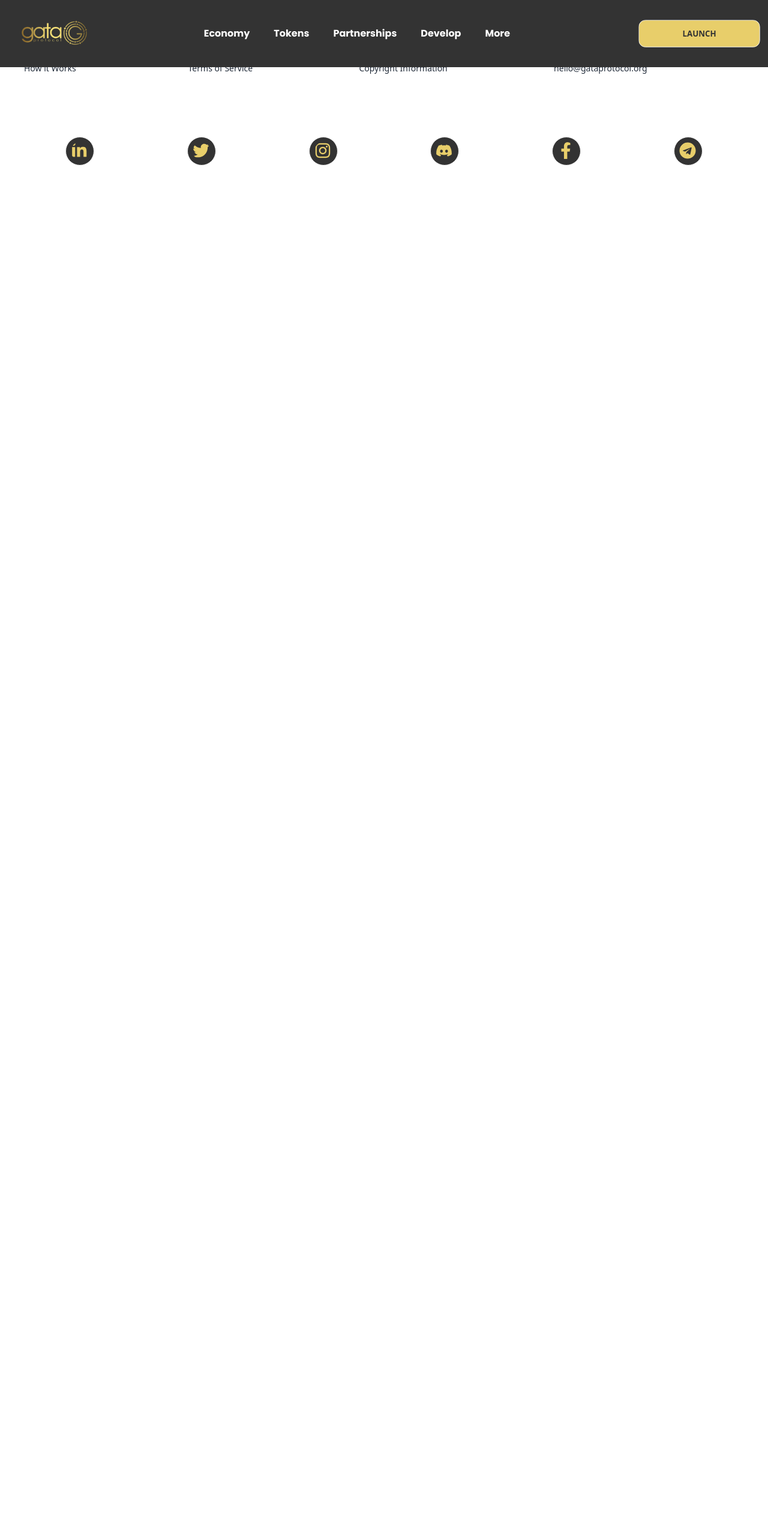
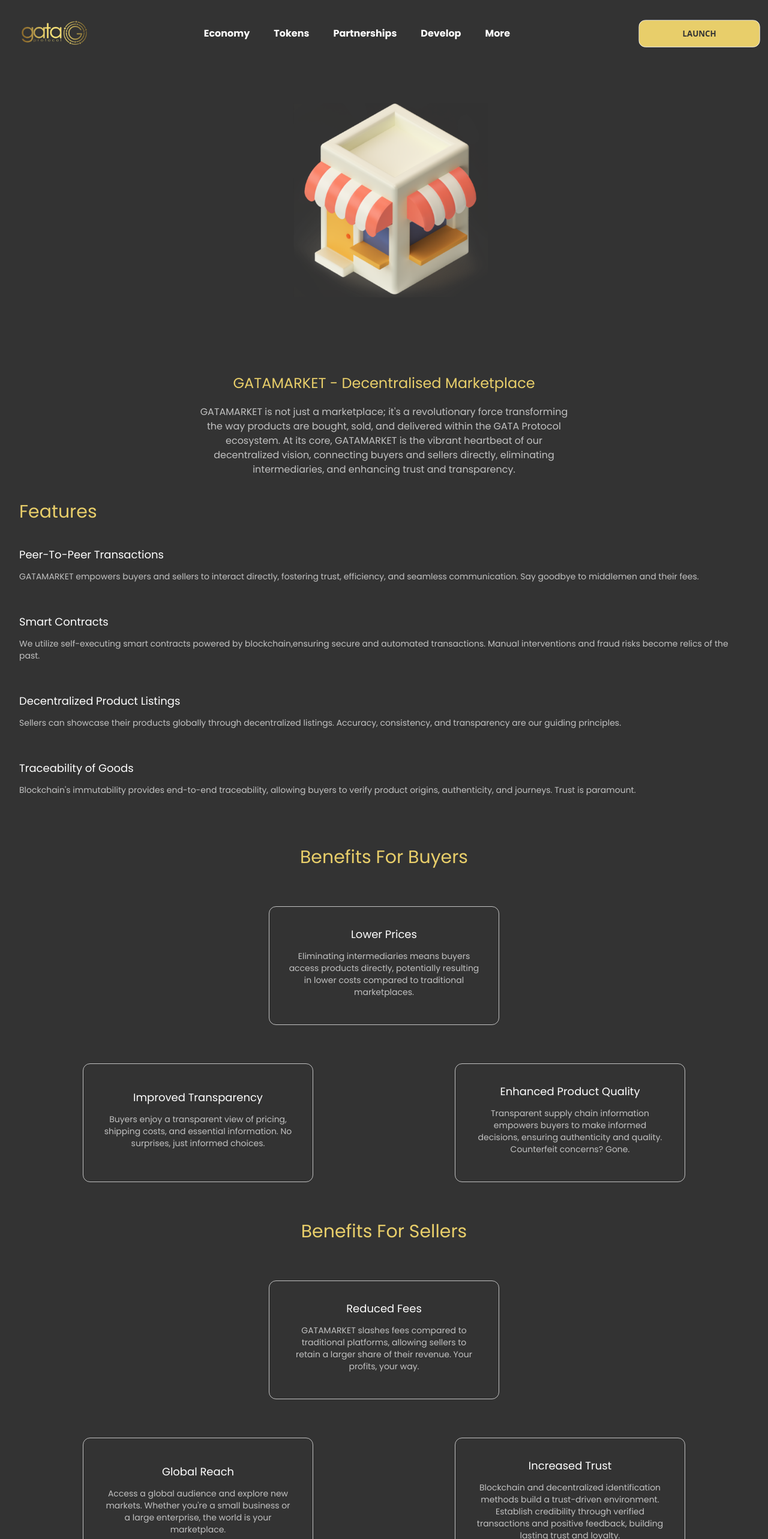
Before and after one commit to jkavod/gata-frontend, a React (Vite) app: page /gata-market in a window 1280 px wide. Shown: the top 2566 px of the page at 60% size. Before the commit the page ends 800 px from the top, so only its background shows below. Built offline with nearby package versions, Linux system fonts and the light colour scheme; a web font is replaced by a local one.

Commit message:
gata market completed

```diff
--- a/src/App.jsx
+++ b/src/App.jsx
@@ -4,6 +4,7 @@
 import { Footer } from './components/common/Footer';
 import { Home } from './components/pages/landing/Home';
 import { DiscoverOurSolutions } from './components/pages/solutions/DiscoverOurSolutions';
+import { GataMarket } from './components/pages/gatamarket/GataMarket';
 
 import styles from './style';
 
@@ -20,6 +21,7 @@
       <Routes>
         <Route path='/' element={<Home />} />
         <Route path='/discover-solutions' element={<DiscoverOurSolutions />} />
+        <Route path='/gata-market' element={<GataMarket />} />
       </Routes>
       <Footer />
       </div>
--- a/src/components/common/GataSection.jsx
+++ b/src/components/common/GataSection.jsx
@@ -2,8 +2,9 @@
 import styles, { layout } from '../../style';
 import { motion, useAnimation } from 'framer-motion';
 import { useInView } from 'react-intersection-observer';
+import { Link } from 'react-router-dom';
 
-const GataSection = ({ title1, content1, icon1, title2, content2, icon2 }) => {
+const GataSection = ({ title1, content1, icon1, path1, title2, content2, icon2, path2 }) => {
   const controls = useAnimation();
   const [ref, inView] = useInView();
 
@@ -39,7 +40,7 @@
           </p>
 
           <div className='py-3'>
-            <button className='btn bg-gold text-white px-16 py-3'>Learn More</button>
+            <Link to={path1} className='btn bg-gold text-white px-16 py-3'>Learn More</Link>
           </div>
         </div>
 
@@ -67,7 +68,7 @@
           </p>
 
           <div className='py-3'>
-            <button className='btn bg-gold text-white px-16 py-3'>Learn More</button>
+            <Link to={path2} className='btn bg-gold text-white px-16 py-3'>Learn More</Link>
           </div>
         </div>
 
--- /dev/null
+++ b/src/components/pages/gatamarket/GataMarket.jsx
@@ -0,0 +1,104 @@
+import React, { useEffect } from 'react'
+import styles from '../../../style'
+import shop from '../../../assets/shop.png'
+import { motion, useAnimation } from 'framer-motion';
+import { useInView } from 'react-intersection-observer';
+
+const GataMarket = () => {
+    const controls = useAnimation();
+    const [ref, inView] = useInView();
+
+    useEffect(() => {
+        if (inView) {
+          controls.start({ x: 0, opacity: 1, scale: 0.7 });
+        }
+      }, [controls, inView]);
+
+  return (
+    <section>
+        <div className={`${styles.flexCenter} flex-col mb-10`}>
+            <div className='mt-10'>
+            <motion.img
+                ref={ref}
+                initial={{ opacity: 0, x: 400 }}
+                animate={controls}
+                transition={{ duration: 2.5, repeatType: 'mirror' }}
+                src={shop}
+                alt='GATA MARKET'
+                className='relative z-[5]'
+            />
+            </div>
+            <div className='mb-5'>
+                <h1 className='text-center text-gold font-poppins text-2xl'>GATAMARKET - Decentralised Marketplace</h1>
+            </div>
+            <div className='text-center px-8 lg:px-10'>
+                <p className='font-poppins font-normal text-dimWhite'>
+                    GATAMARKET is not just a marketplace; it's a revolutionary force transforming <br className='hidden lg:block' /> the way products are bought, sold, and delivered within the GATA Protocol <br className='hidden lg:block' /> ecosystem. At its core, GATAMARKET is the vibrant heartbeat of our <br className='hidden lg:block' /> decentralized vision, connecting buyers and sellers directly, eliminating <br className='hidden lg:block' /> intermediaries, and enhancing trust and transparency.
+                </p>
+            </div>
+        </div>
+
+        <div className={`${styles.flexStart} flex-col px-8`}>
+        <h1 className='text-gold font-poppins text-3xl mb-10'>Features</h1>
+            <div className='mb-10'>
+                <h1 className='text-white font-poppins text-lg'>Peer-To-Peer Transactions</h1>
+                <p className='font-poppins text-dimWhite my-3 text-sm'>GATAMARKET empowers buyers and sellers to interact directly, fostering trust, efficiency, and seamless communication. Say goodbye to middlemen and their fees.</p>
+            </div>
+            <div className='mb-10'>
+                <h1 className='text-white font-poppins text-lg'>Smart Contracts</h1>
+                <p className='font-poppins text-dimWhite my-3 text-sm'>We utilize self-executing smart contracts powered by blockchain,ensuring secure and automated transactions. Manual interventions and fraud risks become relics of the past.</p>
+            </div>
+            <div className='mb-10'>
+                <h1 className='text-white font-poppins text-lg'>Decentralized Product Listings</h1>
+                <p className='font-poppins text-dimWhite my-3 text-sm'>Sellers can showcase their products globally through decentralized listings. Accuracy, consistency, and transparency are our guiding principles.</p>
+            </div>
+            <div className='mb-10'>
+                <h1 className='text-white font-poppins text-lg'>Traceability of Goods</h1>
+                <p className='font-poppins text-dimWhite my-3 text-sm'>Blockchain's immutability provides end-to-end traceability, allowing buyers to verify product origins, authenticity, and journeys. Trust is paramount.</p>
+            </div>
+        </div>
+
+        <div>
+        <h1 className='text-gold text-center font-poppins text-3xl my-8'>Benefits For Buyers</h1>
+            <div className='flex flex-wrap justify-around p-5'>
+                <div className='flex flex-col justify-center items-center border border-dimWhite rounded-xl p-8 w-[340px] lg:w-96 my-3'>
+                    <h1 className='text-center text-white font-poppins text-lg'>Lower Prices</h1>
+                    <p className='text-center font-poppins text-dimWhite my-3 text-sm'>Eliminating intermediaries means buyers access products directly, potentially resulting in lower costs compared to traditional marketplaces.</p>
+                </div>
+            </div>
+            <div className='flex flex-wrap justify-around p-5'>
+                <div className='flex flex-col justify-center items-center border border-dimWhite rounded-xl p-8 w-[340px] lg:w-96 my-3'>
+                    <h1 className='text-center text-white font-poppins text-lg'>Improved Transparency</h1>
+                    <p className='text-center font-poppins text-dimWhite my-3 text-sm'>Buyers enjoy a transparent view of pricing, shipping costs, and essential information. No surprises, just informed choices.</p>
+                </div>
+                <div className='flex flex-col justify-center items-center border border-dimWhite rounded-xl p-8 w-[340px] lg:w-96 my-3'>
+                    <h1 className='text-center text-white font-poppins text-lg'>Enhanced Product Quality</h1>
+                    <p className='text-center font-poppins text-dimWhite my-3 text-sm'>Transparent supply chain information empowers buyers to make informed decisions, ensuring authenticity and quality. Counterfeit concerns? Gone.</p>
+                </div>
+            </div>
+        </div>
+
+        <div>
+        <h1 className='text-gold text-center font-poppins text-3xl my-8'>Benefits For Sellers</h1>
+            <div className='flex flex-wrap justify-around p-5'>
+                <div className='flex flex-col justify-center items-center border border-dimWhite rounded-xl p-8 w-[340px] lg:w-96 my-3'>
+                    <h1 className='text-center text-white font-poppins text-lg'>Reduced Fees</h1>
+                    <p className='text-center font-poppins text-dimWhite my-3 text-sm'>GATAMARKET slashes fees compared to traditional platforms, allowing sellers to retain a larger share of their revenue. Your profits, your way.</p>
+                </div>
+            </div>
+            <div className='flex flex-wrap justify-around p-5'>
+                <div className='flex flex-col justify-center items-center border border-dimWhite rounded-xl p-8 w-[340px] lg:w-96 my-3'>
+                    <h1 className='text-center text-white font-poppins text-lg'>Global Reach</h1>
+                    <p className='text-center font-poppins text-dimWhite my-3 text-sm'>Access a global audience and explore new markets. Whether you're a small business or a large enterprise, the world is your marketplace.</p>
+                </div>
+                <div className='flex flex-col justify-center items-center border border-dimWhite rounded-xl p-8 w-[340px] lg:w-96 my-3'>
+                    <h1 className='text-center text-white font-poppins text-lg'>Increased Trust</h1>
+                    <p className='text-center font-poppins text-dimWhite my-3 text-sm'>Blockchain and decentralized identification methods build a trust-driven environment. Establish credibility through verified transactions and positive feedback, building lasting trust and loyalty.</p>
+                </div>
+            </div>
+        </div>
+    </section>
+  )
+}
+
+export { GataMarket }
--- a/src/components/pages/landing/Home.jsx
+++ b/src/components/pages/landing/Home.jsx
@@ -25,10 +25,12 @@
     content1:
       'Experience blockchain tailored for dcommerce, empowering businesses to effortlessly transact, streamline, supply chains and increase profitability through reduced cost and heightened transparency.',
     icon1: chains,
+    path1: '/gata-chain',
     title2: 'GATAMARKET',
     content2:
       'Discover new way to securely shop online via a decentralized marketplace for buying, selling products and managing supply chains globally at reduced transaction cost.',
     icon2: shop,
+    path2: '/gata-market'
   };
 
   const gataSection2 = {
@@ -36,10 +38,12 @@
     content1:
       'Explore a next decentralized logistics and deliver system that seamlessly bridges sellers to buyers with enhanced efficiency and without the fear of losing goods and money.',
     icon1: truck,
+    path1: '/gata-now',
     title2: 'GATA BUSINESS NETWORK',
     content2:
       'Join an exclusive, member-only community that drives the dcommerce ecosystem forward, collaborate, network and govern alongside like-minded businesses.',
     icon2: handshake,
+    path2: '/gata-business'
   };
 
   const gataSection3 = {
@@ -47,10 +51,12 @@
     content1:
       'Empower yourself with GGOV, the decentralized application that puts the decision-making power into the hands of the community.',
     icon1: gavel,
+    path1: '/gata-governance',
     title2: 'AI, AR, AND VR IN DCOMMERCE',
     content2:
       'Immerse Yourself in Revolutionary Shopping Experiences Powered by AI, AR, and VR Technologies.',
     icon2: oculus,
+    path2: '/gata-ai-ar-vr'
   };
 
 const Home = () => {
@@ -75,9 +81,11 @@
             title1={gataSection1.title1}
             content1={gataSection1.content1}
             icon1={gataSection1.icon1}
+            path1={gataSection1.path1}
             title2={gataSection1.title2}
             content2={gataSection1.content2}
             icon2={gataSection1.icon2}
+            path2={gataSection1.path2}
           />
         </div>
       </div>
@@ -87,9 +95,11 @@
             title1={gataSection2.title1}
             content1={gataSection2.content1}
             icon1={gataSection2.icon1}
+            path1={gataSection2.path1}
             title2={gataSection2.title2}
             content2={gataSection2.content2}
             icon2={gataSection2.icon2}
+            path2={gataSection2.path2}
           />
         </div>
       </div>
@@ -99,9 +109,11 @@
             title1={gataSection3.title1}
             content1={gataSection3.content1}
             icon1={gataSection3.icon1}
+            path1={gataSection3.path1}
             title2={gataSection3.title2}
             content2={gataSection3.content2}
             icon2={gataSection3.icon2}
+            path2={gataSection3.path2}
           />
         </div>
       </div>
```
